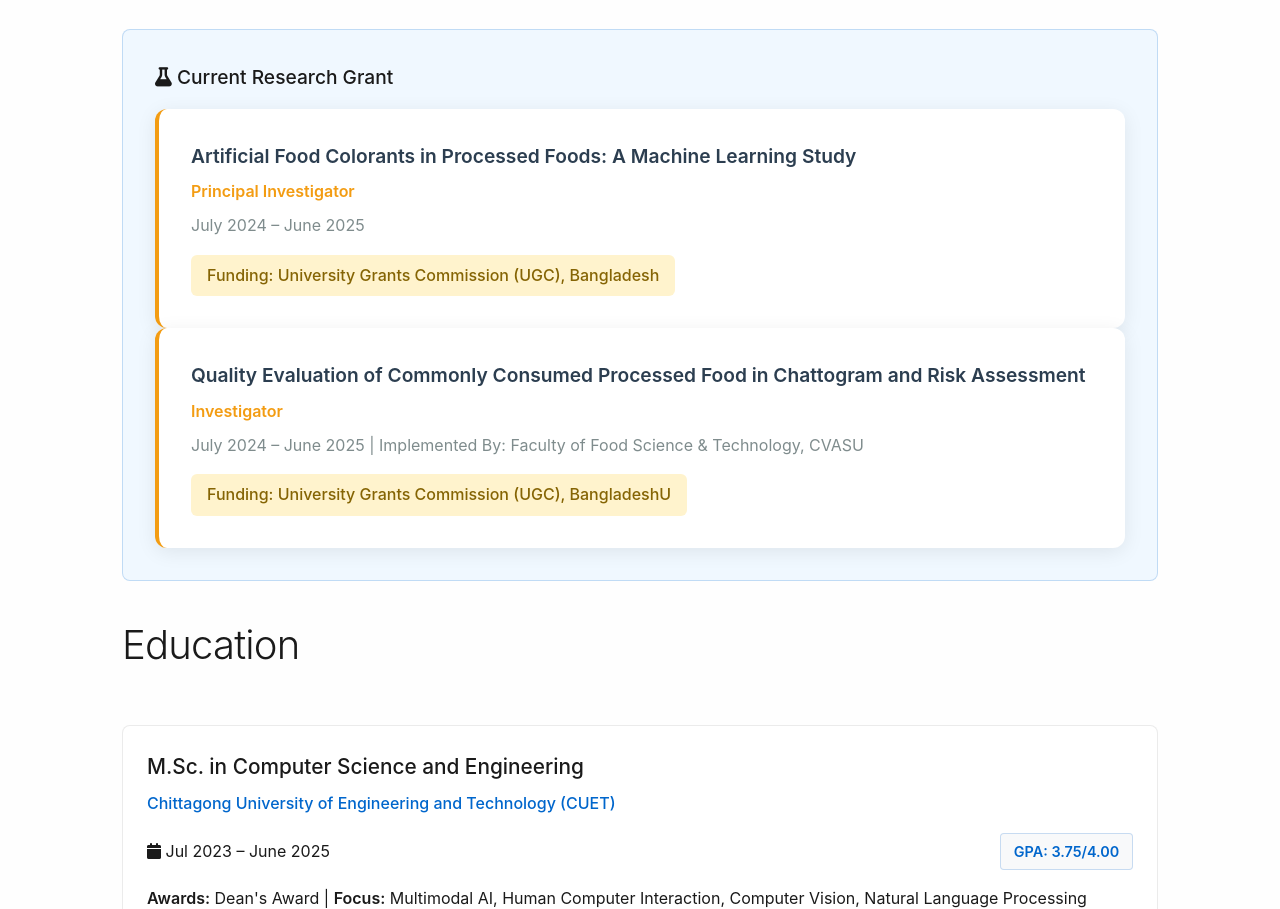
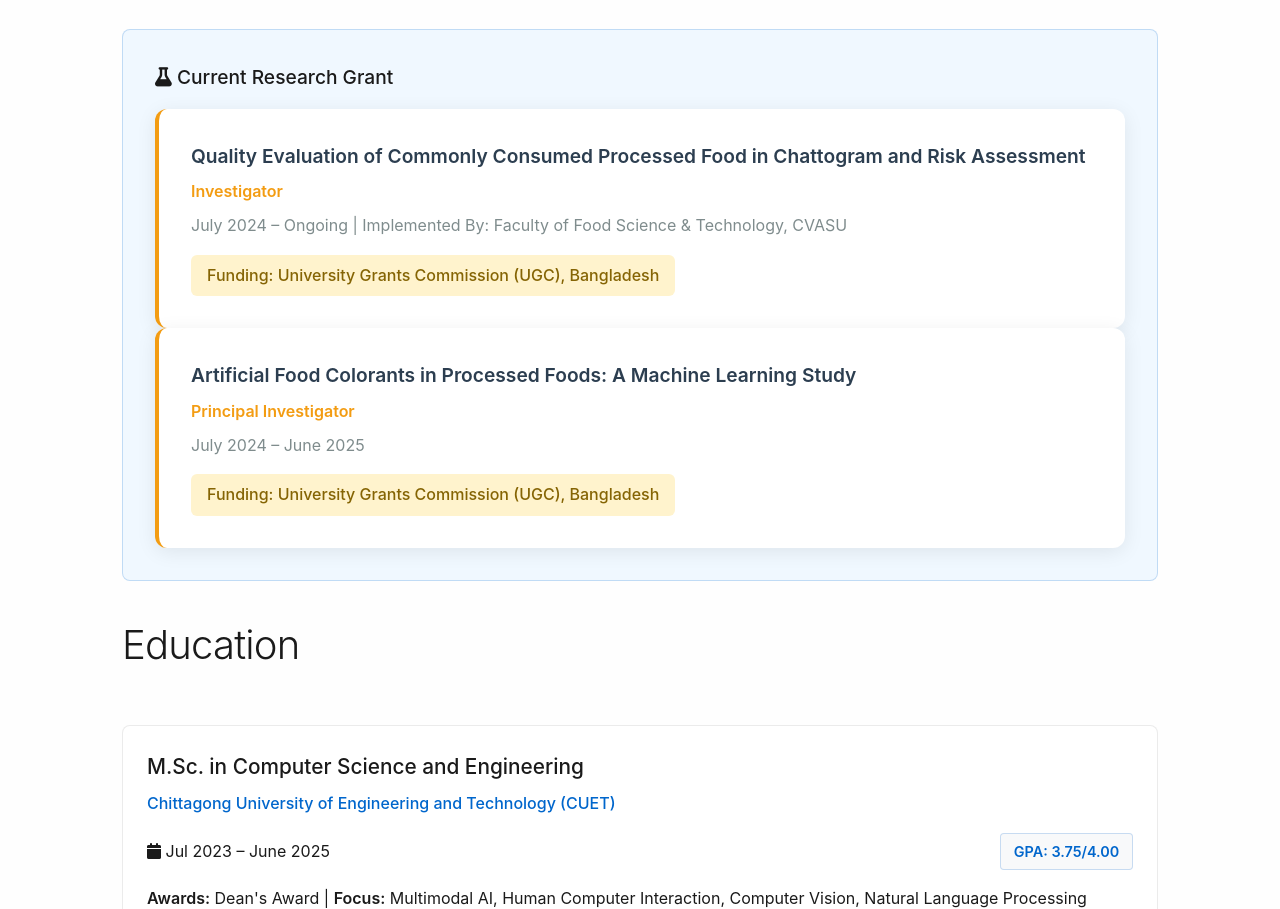
Before and after one commit to MusfequaRahman/MusfequaRahman.github.io, a plain HTML site: page index.html in a window 1280 px wide. Shown: the part 1537-2446 px from the top of the page. Drawn offline with Linux system fonts and the light colour scheme.

Commit message:
Update index.html

```diff
--- a/index.html
+++ b/index.html
@@ -1186,7 +1186,12 @@
                 <!-- Current Research Project -->
                 <div class="current-research">
                     <h3><i class="fas fa-flask"></i> Current Research Grant</h3>
-
+                <div class="grant-card">
+                    <div class="grant-title">Quality Evaluation of Commonly Consumed Processed Food in Chattogram and Risk Assessment</div>
+                    <div class="grant-role">Investigator</div>
+                    <div class="grant-details">July 2024 – Ongoing | Implemented By: Faculty of Food Science & Technology, CVASU</div>
+                    <div class="grant-funding">Funding: University Grants Commission (UGC), Bangladesh</div>
+                </div>
                 <div class="grant-card">
                     <div class="grant-title">Artificial Food Colorants in Processed Foods: A Machine Learning Study</div>
                     <div class="grant-role">Principal Investigator</div>
@@ -1194,12 +1199,7 @@
                     <div class="grant-funding">Funding: University Grants Commission (UGC), Bangladesh</div>
                 </div>
 
-                <div class="grant-card">
-                    <div class="grant-title">Quality Evaluation of Commonly Consumed Processed Food in Chattogram and Risk Assessment</div>
-                    <div class="grant-role">Investigator</div>
-                    <div class="grant-details">July 2024 – June 2025 | Implemented By: Faculty of Food Science & Technology, CVASU</div>
-                    <div class="grant-funding">Funding: University Grants Commission (UGC), BangladeshU</div>
-                </div>
+
 
                     </div>
 
```
